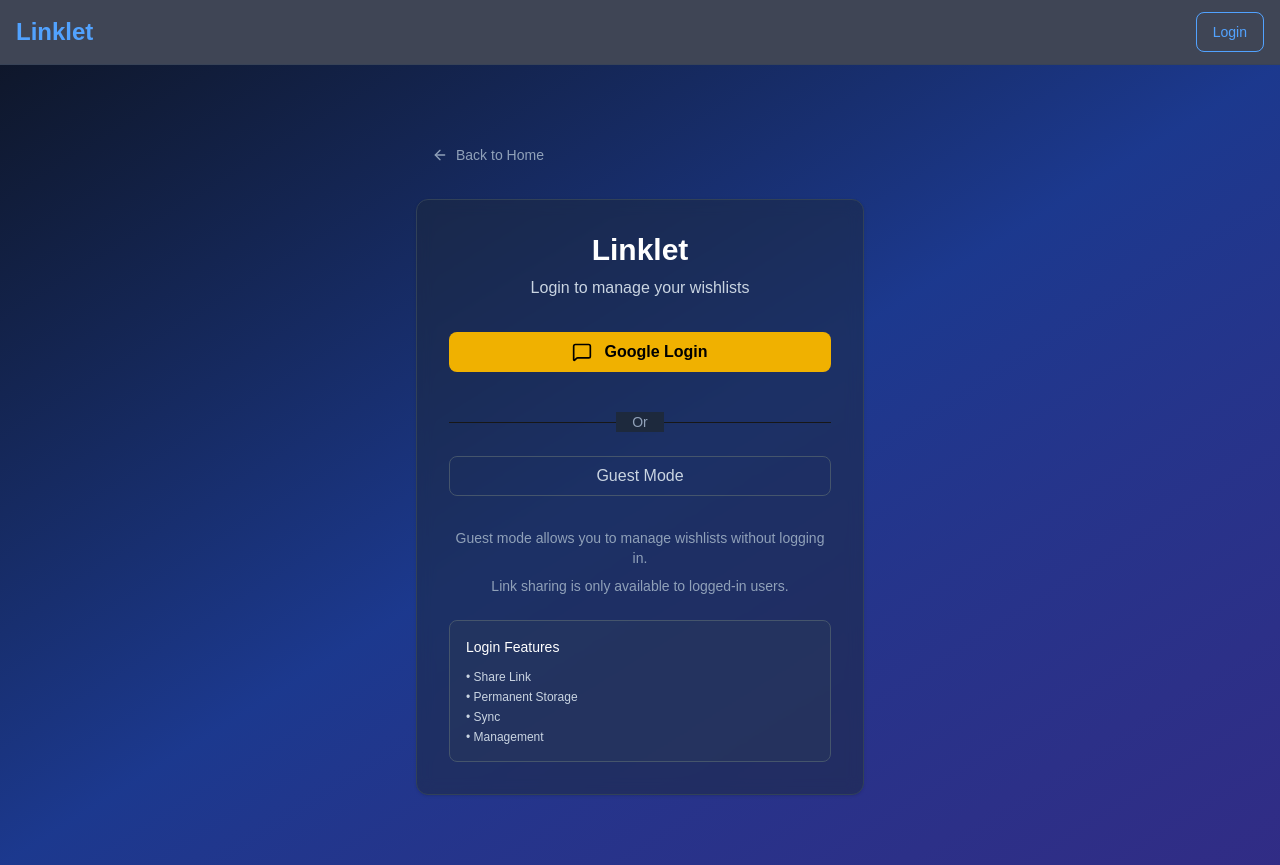
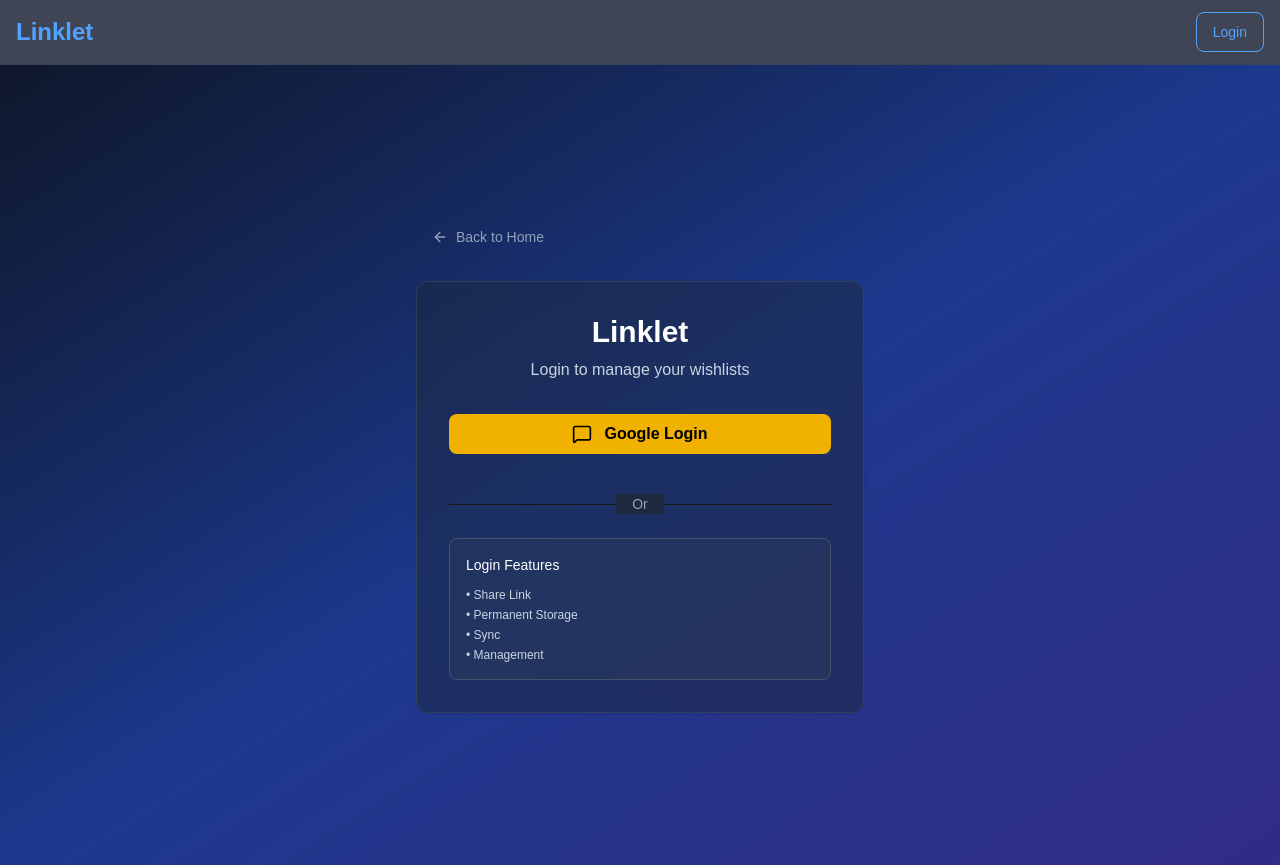
Before and after one commit to HyungwonJang0327/linklet, a Next.js app: page /en/login in a window 1280 px wide. Built offline with nearby package versions, Linux system fonts and the light colour scheme.

Commit message:
fix: 게스트모드 관련 로직 제거

```diff
--- a/app/[locale]/login/page.tsx
+++ b/app/[locale]/login/page.tsx
@@ -6,7 +6,6 @@ import { Card } from '@/components/ui/card'
 import { MessageSquare, ArrowLeft } from 'lucide-react'
 import Link from 'next/link'
 import { useI18n } from '@/lib/i18n/context'
-import { type Locale } from '@/lib/i18n/config'
 
 interface LoginPageProps {
   params: Promise<{ locale: string }>
@@ -70,17 +69,6 @@ export default function LoginPage({ params }: LoginPageProps) {
               </div>
             </div>
 
-            {/* 게스트로 시작하기 */}
-            <Link href={`/${locale}`}>
-              <Button variant="outline" className="w-full py-3 text-base border-slate-600 text-slate-300 hover:bg-slate-700 hover:text-white">
-                {t('login.guestMode')}
-              </Button>
-            </Link>
-          </div>
-
-          <div className="mt-8 text-center text-sm text-slate-400">
-            <p className="mb-2">{t('login.guestInfo1')}</p>
-            <p>{t('login.guestInfo2')}</p>
           </div>
 
           {/* 기능 차이 안내 */}
--- a/app/api/wishlists/route.ts
+++ b/app/api/wishlists/route.ts
@@ -13,7 +13,7 @@ export async function GET(request: Request) {
       return NextResponse.json(wishlists)
     }
 
-    // Get public wishlists (for guest users or public browsing)
+    // Get public wishlists for browsing
     const wishlists = await prisma.wishlist.findMany({
       where: { isPublic: true },
       include: {
--- a/lib/i18n/locales/en.json
+++ b/lib/i18n/locales/en.json
@@ -31,9 +31,6 @@
     "GoogleLogin": "Google Login",
     "signingIn": "Logging in...",
     "or": "Or",
-    "guestMode": "Guest Mode",
-    "guestInfo1": "Guest mode allows you to manage wishlists without logging in.",
-    "guestInfo2": "Link sharing is only available to logged-in users.",
     "loginFeatures": {
       "title": "Login Features",
       "shareUrl": "Share Link",
--- a/lib/i18n/locales/jp.json
+++ b/lib/i18n/locales/jp.json
@@ -31,9 +31,6 @@
     "GoogleLogin": "Google ログイン",
     "signingIn": "ログイン中...",
     "or": "または",
-    "guestMode": "ゲスト モード",
-    "guestInfo1": "ゲスト モードはログインなしでウィッシュリストを管理できます。",
-    "guestInfo2": "リンク共有はログインユーザーのみ可能です。",
     "loginFeatures": {
       "title": "ログイン 機能",
       "shareUrl": "共有リンク",
--- a/lib/i18n/locales/kr.json
+++ b/lib/i18n/locales/kr.json
@@ -31,9 +31,6 @@
     "GoogleLogin": "Google 로그인",
     "signingIn": "로그인 중...",
     "or": "또는",
-    "guestMode": "게스트 모드",
-    "guestInfo1": "게스트 모드는 로그인 없이 위시리스트를 관리할 수 있습니다.",
-    "guestInfo2": "링크 공유는 로그인 유저만 가능합니다.",
     "loginFeatures": {
       "title": "로그인 기능",
       "shareUrl": "공유 링크",
--- a/lib/utils/index.ts
+++ b/lib/utils/index.ts
@@ -131,26 +131,3 @@ export const storage = {
     }
   }
 }
-
-// Guest wishlist management
-export const guestWishlists = {
-  get: (): string[] => {
-    return storage.get('guestWishlists') || []
-  },
-
-  add: (wishlistId: string) => {
-    const current = guestWishlists.get()
-    if (!current.includes(wishlistId)) {
-      storage.set('guestWishlists', [...current, wishlistId])
-    }
-  },
-
-  remove: (wishlistId: string) => {
-    const current = guestWishlists.get()
-    storage.set('guestWishlists', current.filter(id => id !== wishlistId))
-  },
-
-  clear: () => {
-    storage.remove('guestWishlists')
-  }
-}
```
